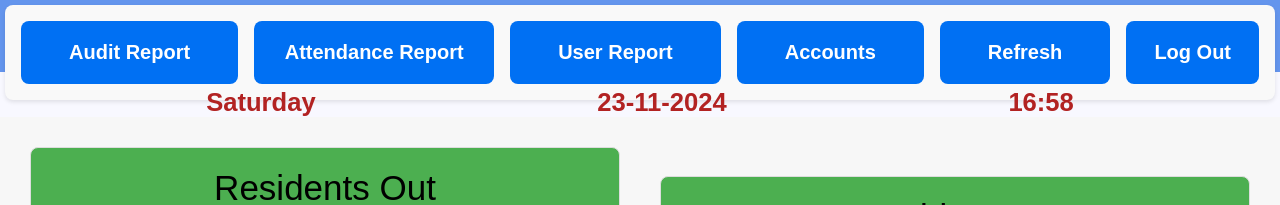
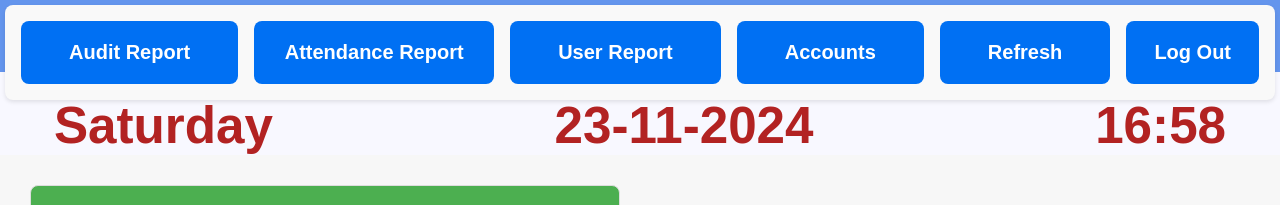
Before and after one commit to The-Ashram/Attendance_Taking_FE, a Next.js app: page /admin/homepage in a window 1280 px wide. Shown: the top 205 px of the page. Built offline with nearby package versions, Linux system fonts and the light colour scheme; no server answers; sample sign-in values are in the browser's storage.

Commit message:
Increased Date Time Font size

```diff
--- a/src/app/admin/homepage/styled.ts
+++ b/src/app/admin/homepage/styled.ts
@@ -1,24 +1,24 @@
 import styled from "styled-components";
 
 export const Date = styled.div`
-  font-size: 2vw; /* Base font size based on viewport width */
+  font-size: 4vw; /* Base font size based on viewport width */
   text-align: center;
-  margin-top: 2vh; /* Margin based on viewport height */
+  margin-top: 3vh; /* Margin based on viewport height */
   color: firebrick;
   font-weight: 700;
 
   @media (max-width: 1024px) {
-    font-size: 3vw; /* Slightly larger font size for tablets */
-    margin-top: 4vh; /* Adjust margin for tablets */
+    font-size: 4vw; /* Slightly larger font size for tablets */
+    margin-top: 6vh; /* Adjust margin for tablets */
   }
 
   @media (max-width: 768px) {
     font-size: 4vw; /* Increase font size for smaller screens */
-    margin-top: 5vh; /* Adjust margin for smaller screens */
+    margin-top: 4vh; /* Adjust margin for smaller screens */
   }
 
   @media (max-width: 480px) {
-    font-size: 5vw; /* Further increase font size for mobile */
-    margin-top: 6vh; /* Adjust margin for mobile screens */
+    font-size: 6vw; /* Further increase font size for mobile */
+    margin-top: 4vh; /* Adjust margin for mobile screens */
   }
 `;
```
